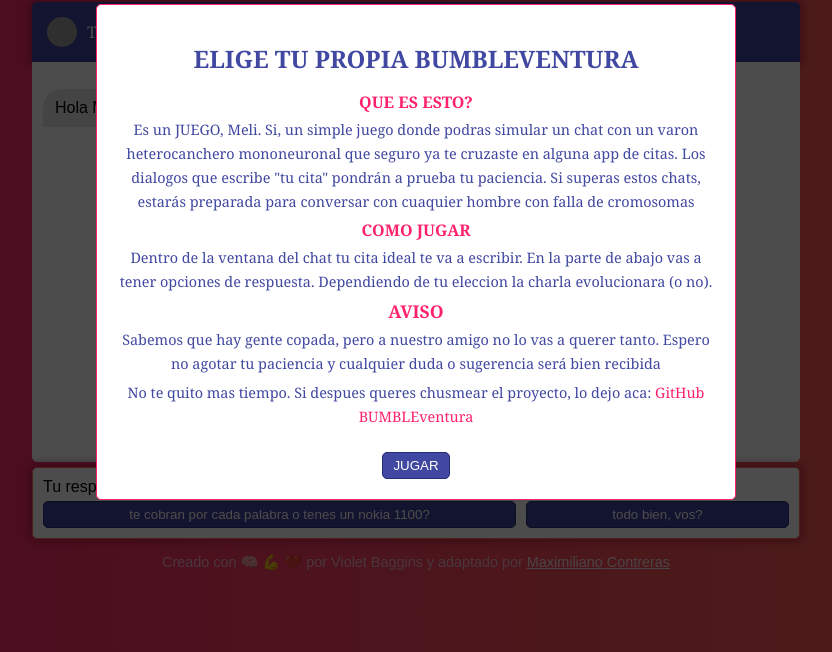
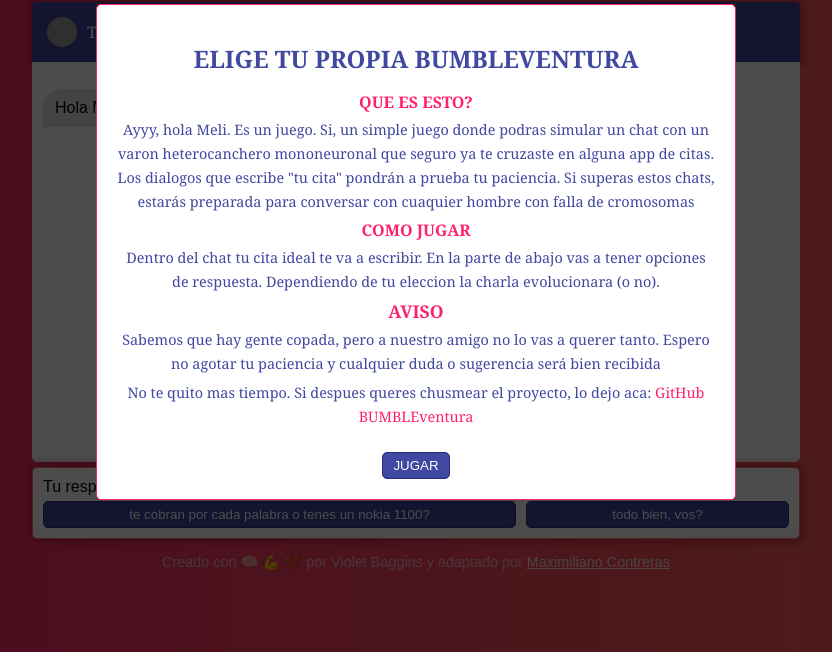
Before and after one commit to MaxiContre/bumbleventura, a plain HTML site: page index.html in a window 1280 px wide. Shown: the part 148-800 px from the top of the page, without its empty margins (224-1056 px from the left). Drawn offline with Linux system fonts and the light colour scheme; grey boxes are pictures that could not be loaded.

Commit message:
Update index.html

```diff
--- a/index.html
+++ b/index.html
@@ -52,10 +52,10 @@
             <div class="modal-inicio">
                 <h1 class="titulo-home">ELIGE TU PROPIA BUMBLEVENTURA</h1>
                 <p class="text-info-titulos">QUE ES ESTO?</p>
-                <p class="text-info">Es un JUEGO, Meli. Si, un simple juego donde podras simular un chat con un varon heterocanchero mononeuronal que seguro ya te cruzaste en alguna app de citas. Los dialogos que escribe "tu cita" pondrán a prueba tu paciencia. Si superas estos chats, estarás preparada para conversar con cuaquier hombre con falla de cromosomas</p>
+                <p class="text-info">Ayyy, hola Meli. Es un juego. Si, un simple juego donde podras simular un chat con un varon heterocanchero mononeuronal que seguro ya te cruzaste en alguna app de citas. Los dialogos que escribe "tu cita" pondrán a prueba tu paciencia. Si superas estos chats, estarás preparada para conversar con cuaquier hombre con falla de cromosomas</p>
 
                 <p class="text-info-titulos">COMO JUGAR</p>
-                <p class="text-info">Dentro de la ventana del chat tu cita ideal te va a escribir. En la parte de abajo vas a tener opciones de respuesta. Dependiendo de tu eleccion la charla evolucionara (o no).</p>
+                <p class="text-info">Dentro del chat tu cita ideal te va a escribir. En la parte de abajo vas a tener opciones de respuesta. Dependiendo de tu eleccion la charla evolucionara (o no).</p>
 
                 <p class="text-info-titulos aviso">AVISO</p>
                 <p class="text-info">Sabemos que hay gente copada, pero a nuestro amigo no lo vas a querer tanto. Espero no agotar tu paciencia y cualquier duda o sugerencia será bien recibida</p>
```
